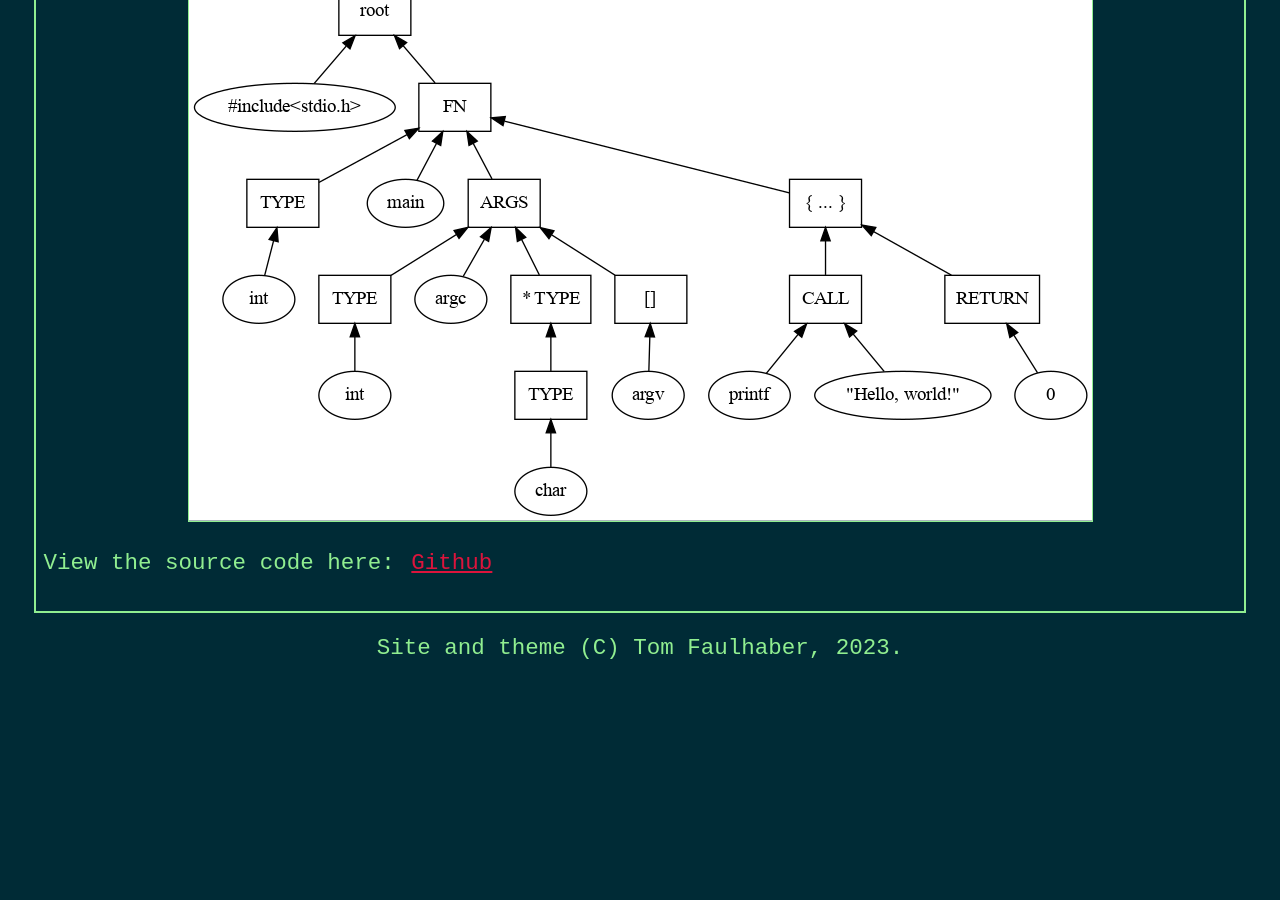
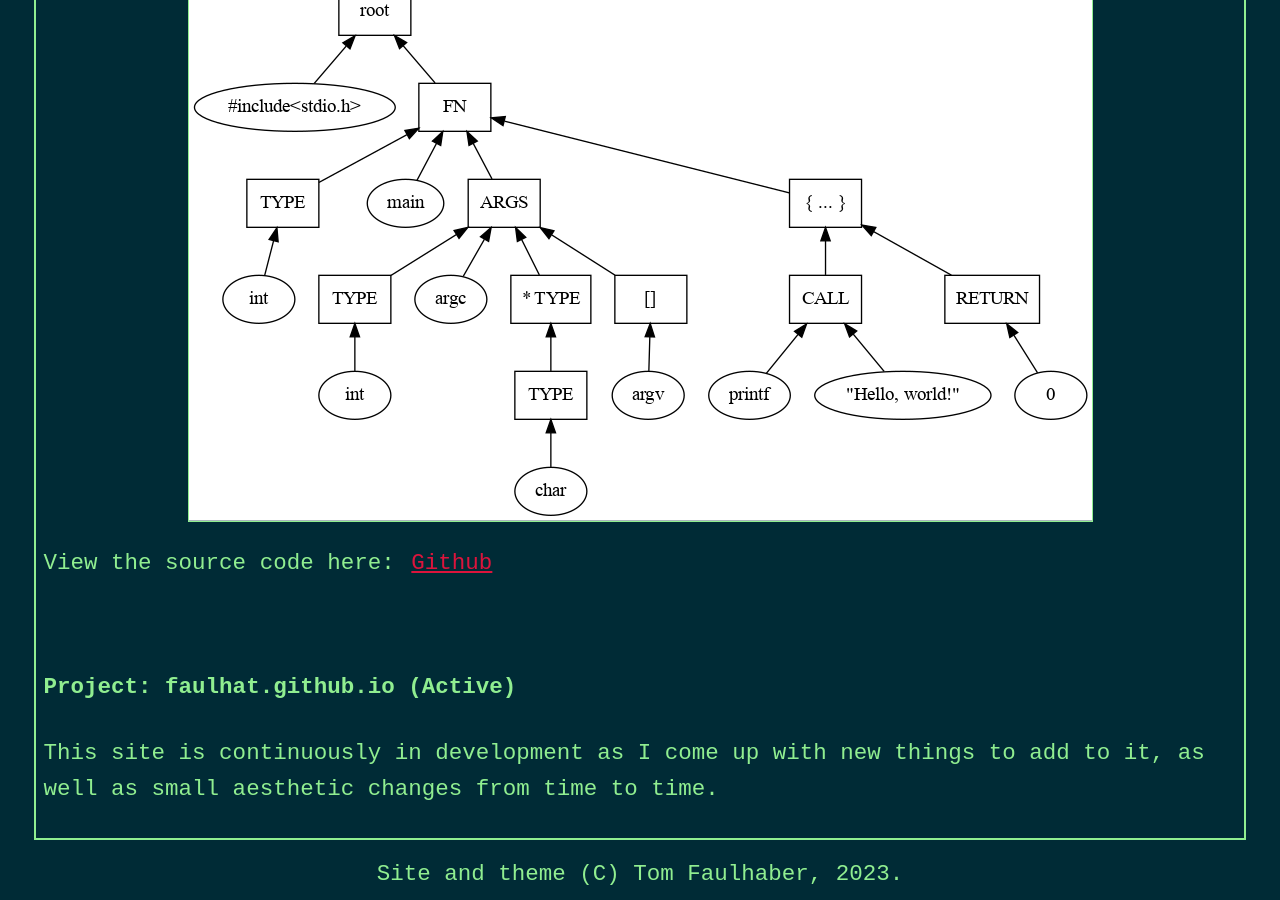
Before and after one commit to faulhat/faulhat.github.io, a Jekyll site: the page built from projects.md, in a window 1280 px wide and 900 px high, scrolled down 5533 px. Built offline with Jekyll 4.4.1, drawn with Linux system fonts in a browser that asks for light colours; before the commit the page ends 6207 px from its top, so only the background shows below that.

Commit message:
Added self referential entry to projects page

```diff
--- a/assets/css/style.css
+++ b/assets/css/style.css
@@ -117,7 +117,7 @@ a {
 }
 
 .inline-frame {
-   max-height: 70vh;
+   max-width: 90%;
    margin-left: auto;
    margin-right: auto;
    margin-top: 0.5vh;
--- a/projects.md
+++ b/projects.md
@@ -74,3 +74,9 @@ View the source code here: [Github](https://github.com/faulhat/asm-experiments)
 <img class="inline-img" src="/assets/images/tree.png" />
 
 View the source code here: [Github](https://github.com/faulhat/tomc)
+
+<br>
+
+#### Project: faulhat.github.io (Active)
+
+This site is continuously in development as I come up with new things to add to it, as well as small aesthetic changes from time to time.
```
